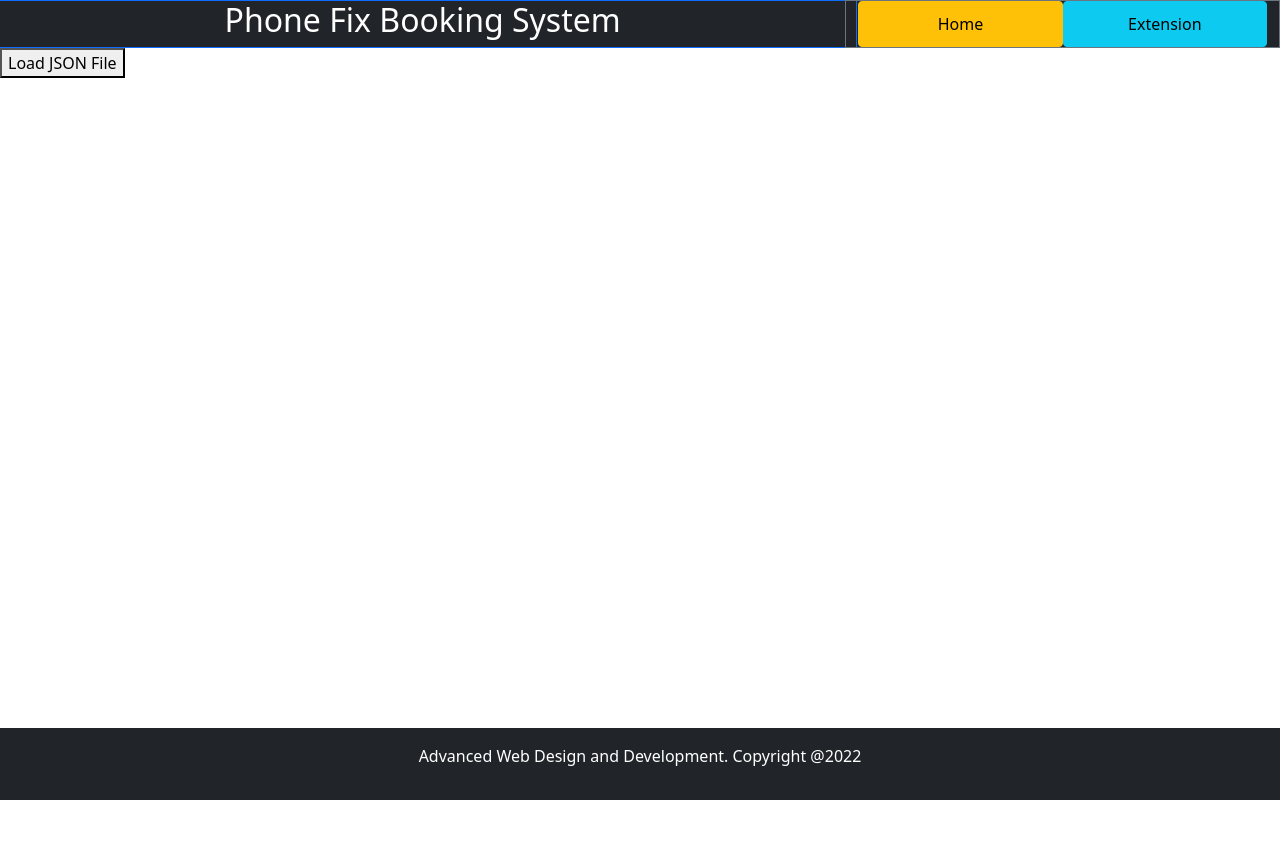
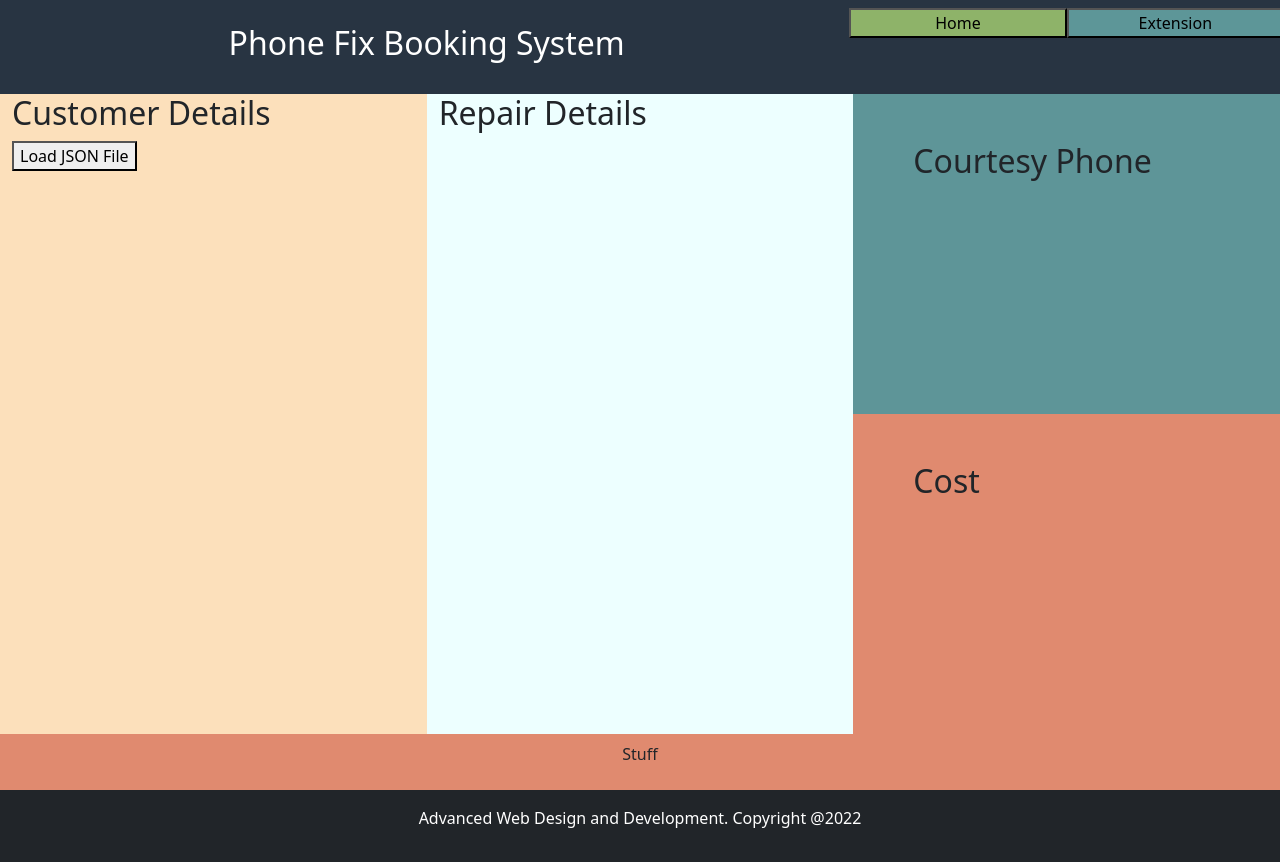
Before and after one commit to TheBestSambo177/Website-Assignment-2, a plain HTML site: page index.html in a window 1280 px wide. Before the commit the page ends 800 px from the top, so only its background shows below. Drawn offline with nearby package versions, Linux system fonts and the light colour scheme.

Commit message:
Big Changes

```diff
--- a/index.html
+++ b/index.html
@@ -13,43 +13,70 @@
 
 <body class="d-flex flex-column min-vh-100">
 
-	<header class="text-white bg-dark row">
-		<section class="col-12 col-md-12 col-lg-8 text-center border border-primary">
+	<header class="text-white bg-dark">
+		<div class="container-fluid text-center">
+			<div class="row">
+
+				<!--Header Title-->
+				<div class="col-12 col-lg-8 p-4" style="background-color:#283442;">
 					<h2>Phone Fix Booking System</h2>
-		</section>
-		<nav class="col-12 col-md-12 col-lg-4 border border-secondary row">
-			<button class="col-12 col-md-6 col-lg-6 btn btn-warning">Home</button>
-			<button class="col-12 col-md-6 col-lg-6 btn btn-info">Extension</button>
+				</div>
+
+				<!--Nav Buttons-->
+				<nav class="col-12 col-md-12 col-lg-4 p-2" style="background-color:#283442;">
+					<div class="row">
+					<button class="col-12 col-md-12 col-lg-6" style="background-color: #8eb369">Home</button>
+					<button class="col-12 col-md-12 col-lg-6" style="background-color: #5d9698">Extension</button>
+					</div>
 				</nav>
+			</div>
+		</div>
 	</header>
 
 	<main>
 		<form>
+			<div class="container-fluid">
+				<div class="row">
 					<!--Customer detail-->
+					<div class="col-12 col-md-4 p-8" style="min-height: 80vh; background-color: #fce0bb">
 						<section>
+							<h2>Customer Details</h2>
 							<button onclick="loadJSONFile()">Load JSON File</button>
 							<div id="json-data"></div>
 						</section>
+					</div>
 
+					<div class="col-12 col-md-4 p-8" style="min-height: 80vh; background-color: #edffff">
 						<!--Repair detail-->
 						<section>
+							<h2>Repair Details</h2>
+						</section>
+					</div>
 
-			</section>
-
+					<div class="col">
+						<div class="row p-5" style="min-height: 40vh; background-color: #5e9598">
 							<!--Courtesy detail-->
 							<section>
+								<h2>Courtesy Phone</h2>
+							</section>
+						</div>
 
-			</section>
-
+						<div class="row p-5" style="min-height: 40vh; background-color: #e08a6f">
 						<!--Cost detail-->
 						<section>
+							<h2>Cost</h2>
+						</section>
+						</div>
+					</div>
 
-			</section>
-
+					<div class="col-12 p-2 text-center" style=" background-color: #e08a6f">
 						<!--Buttons-->
 						<section>
-
+							<p>Stuff</p>
 						</section>
+					</div>
+				</div>
+			</div>
 		</form>
 	</main>
 
```
Lines whose indentation alone changed are shown as unchanged.
